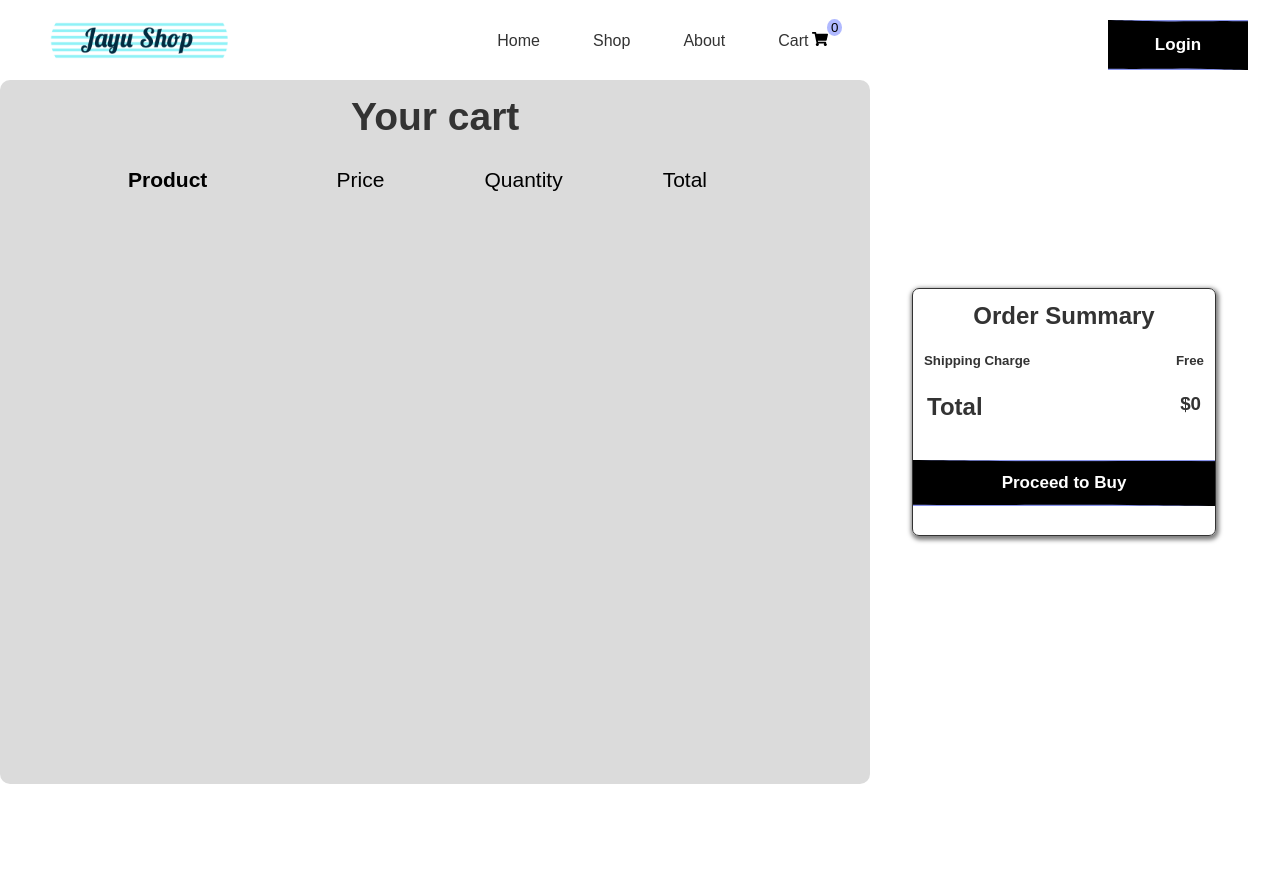
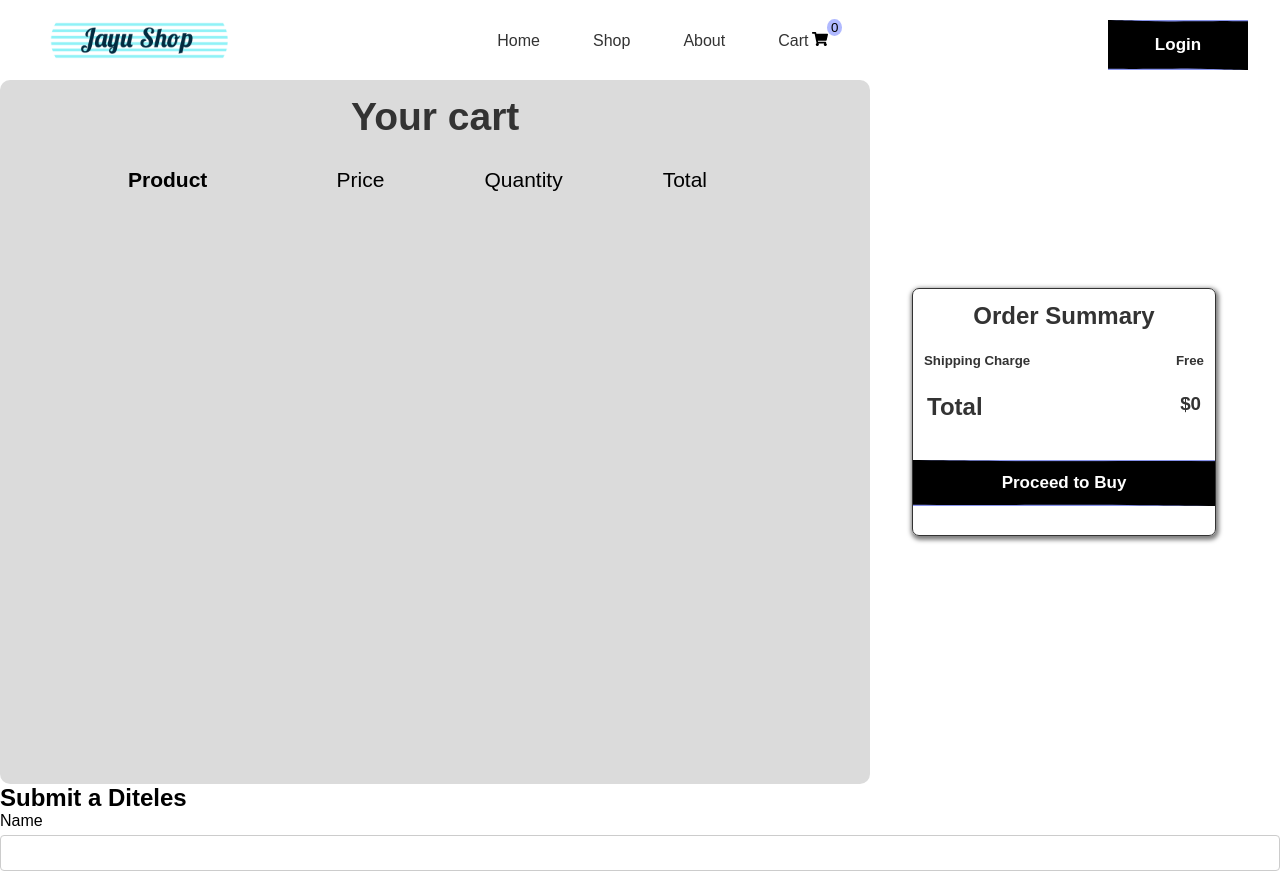
Before and after one commit to JAYPARMARRR/Shopsy-Ecommerce, a React (Vite) app: page /cart in a window 1280 px wide. Both pictures are taken after a click on the button "Proceed to Buy". Before the commit the page ends 800 px from the top, so only its background shows below. Built offline with nearby package versions, Linux system fonts and the light colour scheme; a web font is replaced by a local one.

Commit message:
add files

```diff
--- a/src/Componentes/Cart.css
+++ b/src/Componentes/Cart.css
@@ -187,3 +187,5 @@ display: flex;
     clip-path: polygon(0 30%, 9% 34%, 7% 39%, 11% 43%, 13% 33%, 17% 30%, 24% 34%, 25% 35%, 30% 31%, 30% 38%, 39% 33%, 35% 43%, 43% 45%, 55% 46%, 65% 74%, 67% 66%, 81% 57%, 75% 82%, 81% 86%, 83% 88%, 88% 91%, 90% 94%, 94% 96%, 98% 98%, 100% 100%, 82% 100%, 0 100%);
     height: 80%;
    }
+
+    /* //////////////////////////////////////////////////////////////////////////////////// */
--- a/src/Componentes/Cart.jsx
+++ b/src/Componentes/Cart.jsx
@@ -62,7 +62,28 @@ const Cart = ({ cartItem }) => {
   }, 0);
 
 
+
+
+
+
+  const [showForm, setShowForm] = useState(false);
+// const [name, setName] =useState("")
+// const [lastName , setlastName] = useState("")
+// const [email ,setemail] = useState("")
+// const [phone, setphone] =useState("")
+// const [totalprice, totalprice]= useState("")
+
+  const OpanFrom = () => {
+    setShowForm(!showForm);
+
+  };
+
+
+
+
+
   return (
+    <>
       <div id="cart-main">
 
 
@@ -124,20 +145,33 @@ const Cart = ({ cartItem }) => {
             <h2>Total</h2>
             <h3>${totalCartPrice}</h3>
           </div>
-      <button id="cart-buy-button">
+          <button id="cart-buy-button" onClick={OpanFrom}>
             <p>Proceed to Buy</p>
           </button>
         </div>
 
 
 
+      </div>
+
+      {showForm && (
+
+        <div className="form-main">
+        <form className="form">
+          <h2>Submit a Diteles</h2>
+          <div className="form-m" >
+          <label htmlFor="name">Name</label>
+          <input type="text " id="name" value={name} required />
+
+          </div>
+
+        </form>
+          </div>
 
 
 
-
-
-
-    </div>
+      )}
+    </>
   );
 };
 
--- a/src/Componentes/Item.jsx
+++ b/src/Componentes/Item.jsx
@@ -22,6 +22,7 @@ const Item = () => {
 
   useEffect(() => {
     itemFetch();
+  // eslint-disable-next-line react-hooks/exhaustive-deps
   }, []);
 
   console.log("itemm", itemm);
```
Also changed, not shown: src/Componentes/img/BuyFrom.jsx (added, +14 -0 lines). Lines whose indentation alone changed are shown as unchanged.
